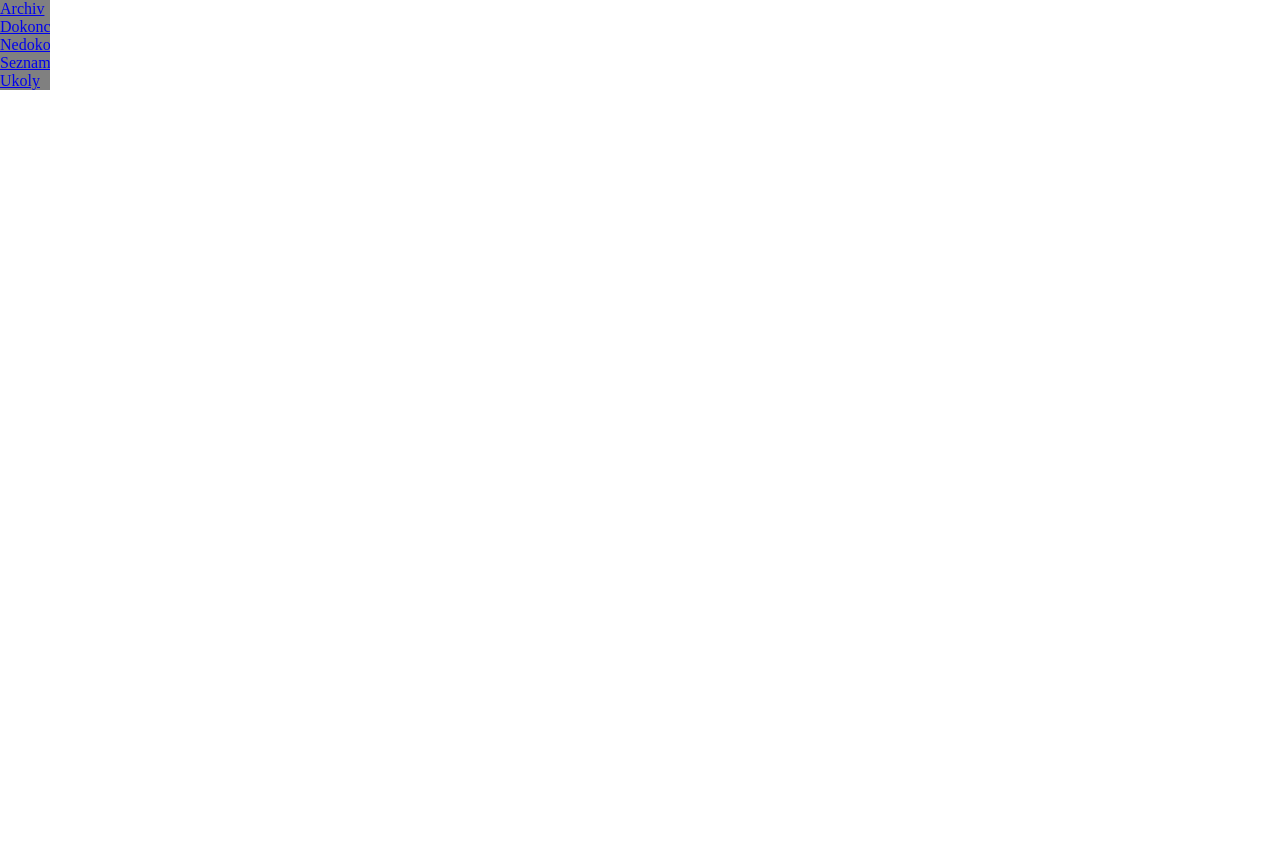
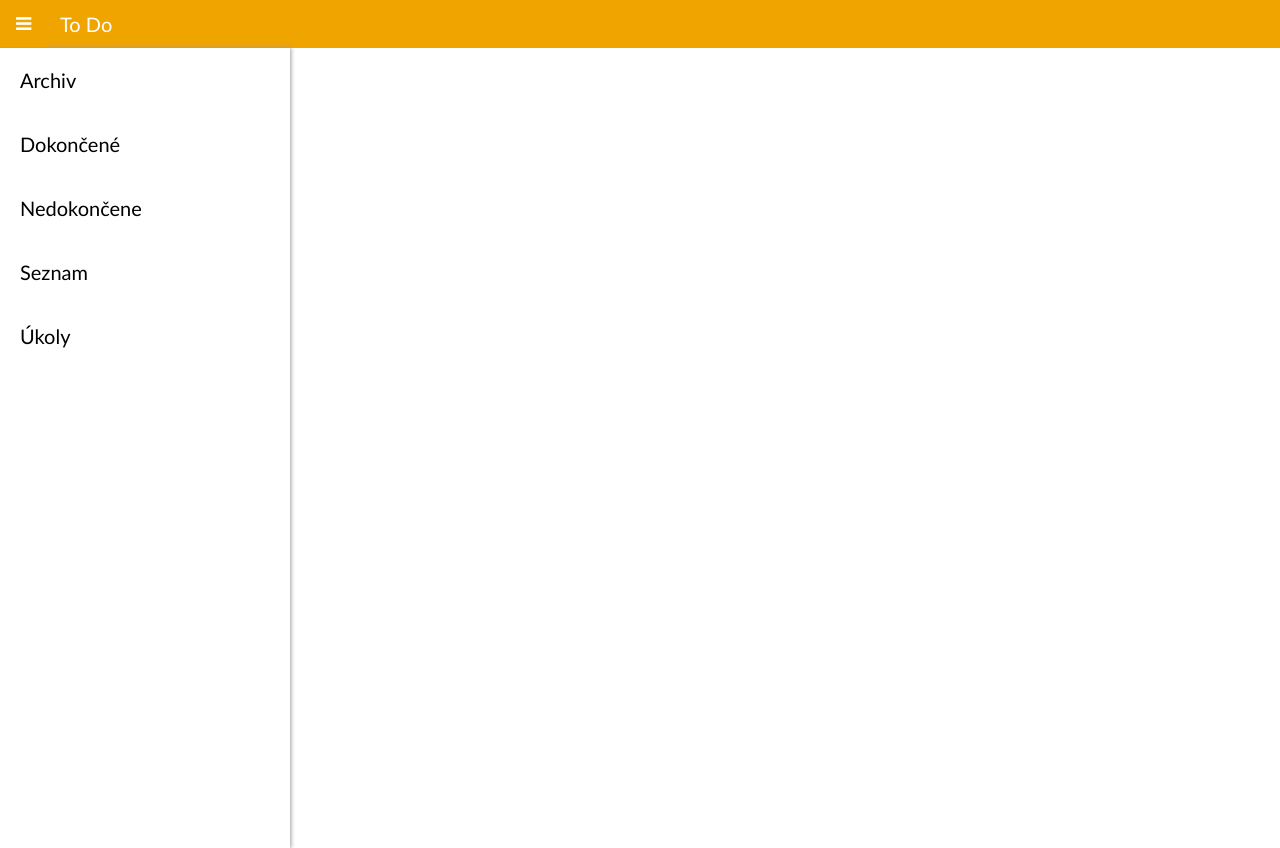
Before and after one commit to Dakk17/SWA_PROJEKT, a PHP site: page /index.html in a window 1280 px wide. Before the commit the page ends 90 px from the top, so only its background shows below. Run offline with PHP 8.4, Linux system fonts and the light colour scheme.

Commit message:
Add files via upload

```diff
--- a/index.html
+++ b/index.html
@@ -4,19 +4,27 @@
     <meta http-equiv="X-UA-Compatible" content="IE=edge">
     <meta name="viewport" content="width=device-width, initial-scale=1.0">
     <link rel="stylesheet" href="style.css">
+    <link rel="stylesheet" href="https://cdnjs.cloudflare.com/ajax/libs/font-awesome/4.7.0/css/font-awesome.min.css">
     <title>Document</title>
 </head>
 <body>
-    <div class="LeftColumn">
-        <div class="Sidebar">
+    <div class="Topbar">
+        <a href="javascript:void(0);" class="icon" onclick="myFunction()">
+            <i class="fa fa-bars"></i>
+          </a>
+        <p>To Do</p>
+    </div>
+    <div class="LeftColumn" id="SideBarContent">
+        <div class="Sidebar" id="SideBarContent">
             <ul>
-                <li role="option" data-is-focusable="true"><a href="html/archiv.html">Archiv</a></li>
-                <li><a href="html/dokoncene.html">Dokoncene</a></li>
-                <li><a href="html/nedokoncene.html">Nedokoncene</a></li>
+                <li><a href="html/archiv.html">Archiv</a></li>
+                <li><a href="html/dokoncene.html">Dokončené</a></li>
+                <li><a href="html/nedokoncene.html">Nedokončene</a></li>
                 <li><a href="html/seznam.html">Seznam</a></li>
-                <li><a href="html/ukoly.html">Ukoly</a></li>
+                <li><a href="html/ukoly.html">Úkoly</a></li>
             </ul>
         </div>
     </div>
+    <script src="script.js"></script>
 </body>
 </html>
--- a/script.js
+++ b/script.js
@@ -0,0 +1,8 @@
+function myFunction() {
+    var x = document.getElementById("SideBarContent");
+    if (x.style.display === "block") {
+      x.style.display = "none";
+    } else {
+      x.style.display = "block";
+    }
+  }
--- a/style.css
+++ b/style.css
@@ -1,25 +1,75 @@
 *{
     padding: 0;
     margin: 0;
+    font-family: 'Gill Sans', 'Gill Sans MT', Calibri, 'Trebuchet MS', sans-serif;
 }
 
-.LeftColumn{
-    z-index: 60;
-    display: flex;
-    flex-direction: column;
-    width: 50px;
-    background-color: gray;
+
+.Topbar{
+    display: grid;
+    align-items: center;
+    background-color: rgb(240, 164, 0);
+    height: 48px;
+    vertical-align: middle;
 }
-.LeftColumn li{
-    display: grid;
+.Topbar p{
+    margin-left: 60px;
+    color: white;
+    font-size: 20px;
+    font-weight: 500;
 }
 
-.Sidebar{
-    display: flex;
-    flex-direction: column;
-    flex: 1;
-    position: relative;
-    box-sizing: border-box;
-    overflow: hidden;
-    background-color: gray;
+.Topbar a {
+    color: white;
+    padding: 14px 16px;
+    text-decoration: none;
+    font-size: 18px;
+    display: block;
 }
+
+.Topbar a.icon {
+    background:  rgb(240, 164, 0);
+    display: block;
+    position: absolute;
+}
+
+.Topbar a:hover {
+    background-color:rgb(212, 146, 3);
+    color: black;
+}
+
+#SideBarContent{
+    display: block;
+}
+
+.LeftColumn {
+    background-color: white;
+    box-shadow: 1px 0px 4px rgb(159, 156, 156);
+    display: fixed;
+    height: 100vh;
+    width: 290px;
+    overflow: auto;
+}
+
+.Sidebar li{
+    color: black;
+    display: grid;
+    list-style: none;
+    padding: 20px;
+    font-size: 20px;
+    background-color: white;
+}
+.Sidebar li a:link{
+    color: black;
+    text-decoration: none;
+}
+
+.Sidebar li:hover{
+    color: blue;
+    text-decoration: none;
+    background-color: rgba(124, 198, 238, 0.15);
+}
+
+.Sidebar li a:active{
+    background-color: rgb(124, 198, 238);
+}
```
